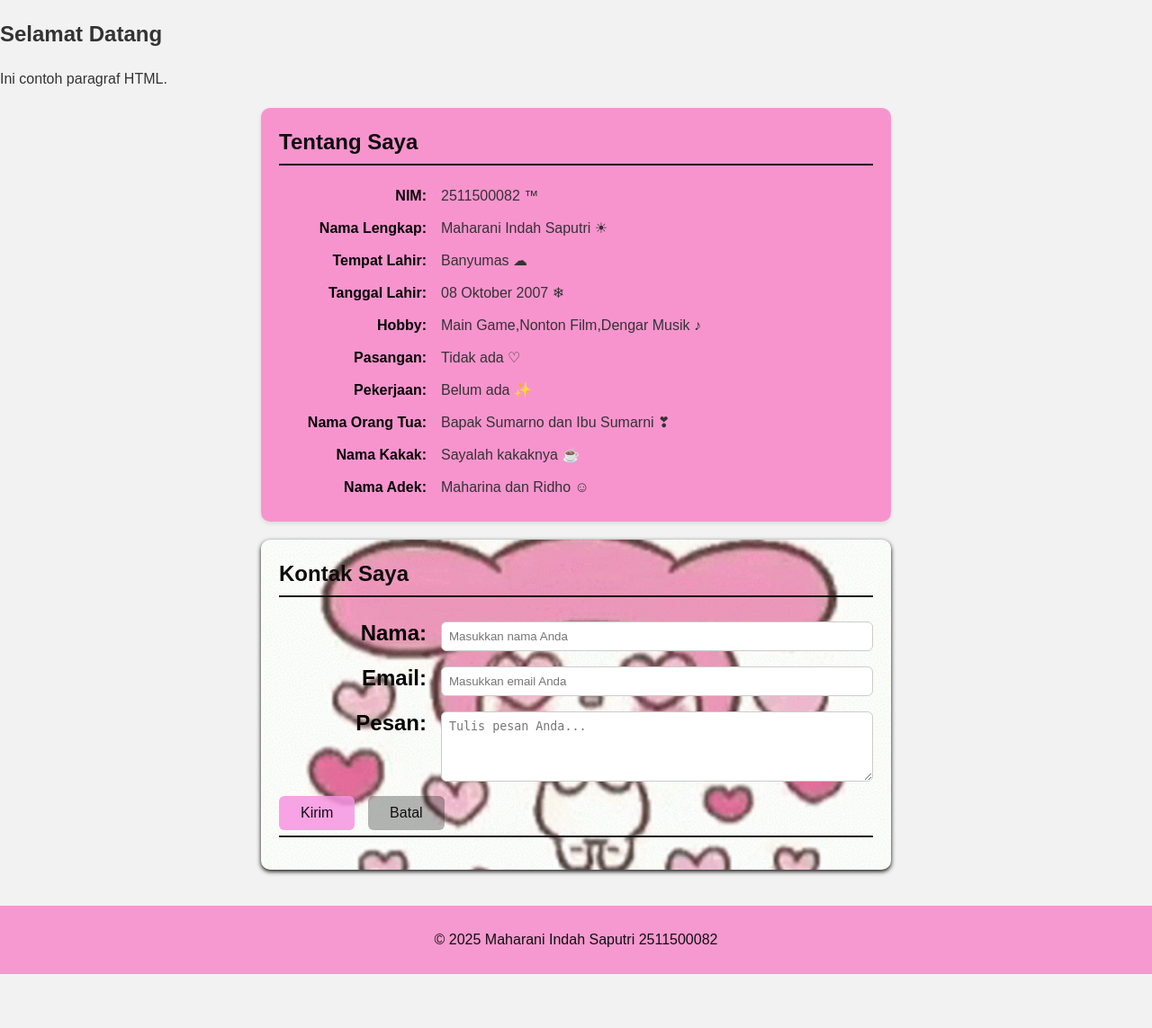
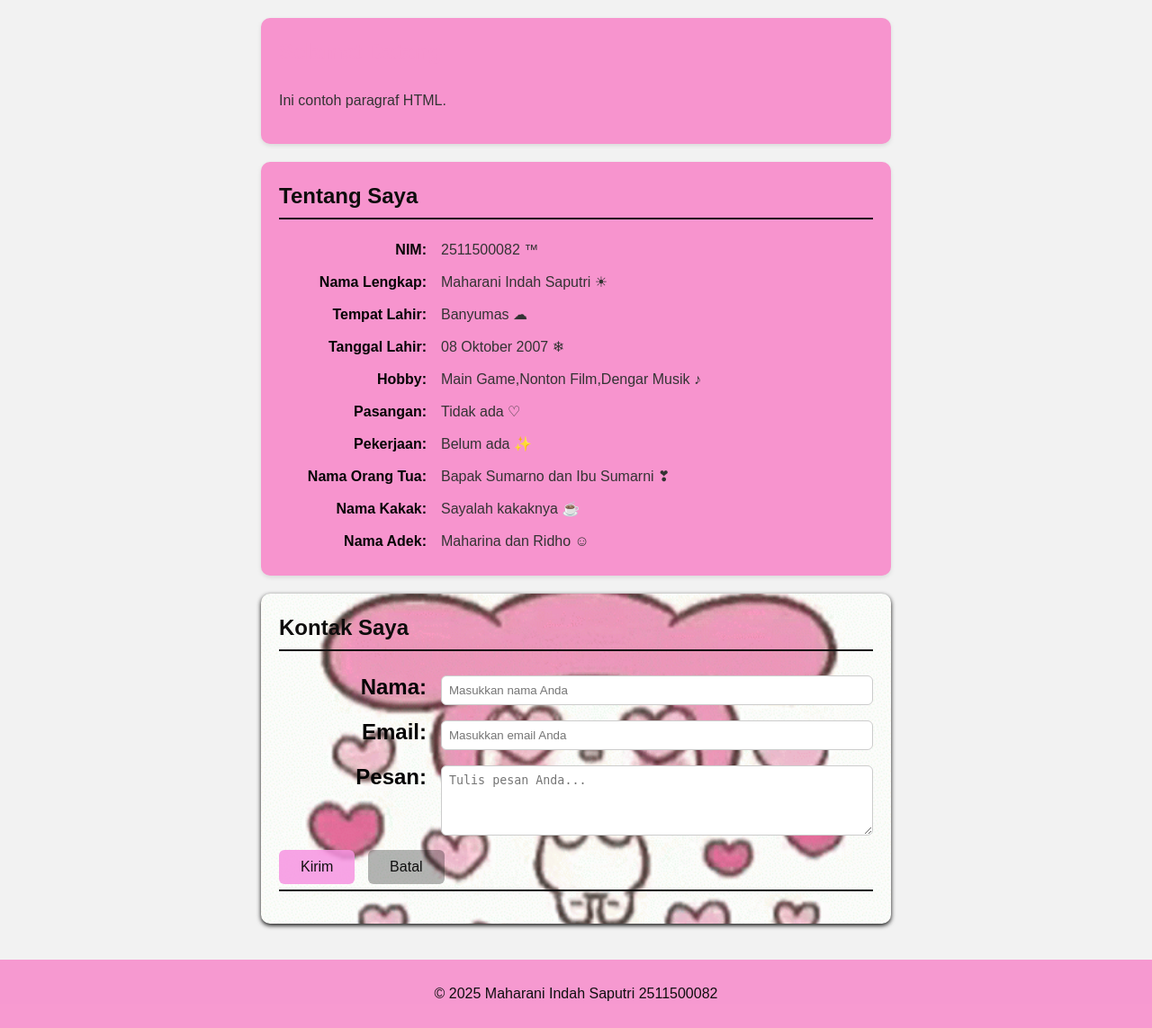
Before and after one commit to 2511500082-source/2511500082-PWD-GB1J-2526O, a PHP site: page /pertemuan-04/index.html in a window 1280 px wide. Shown: the part 155-1298 px from the top of the page at 90% size. Before the commit the page ends 1238 px from the top, so only its background shows below. Run offline with PHP 8.4, Linux system fonts and the light colour scheme.

Commit message:
styling section#home

```diff
--- a/pertemuan-04/style.css
+++ b/pertemuan-04/style.css
@@ -31,6 +31,7 @@ header li a {
     padding: 6px 12px;
 }
 
+#home,
 #about,
 #contact {
     background-color: #f794ce;
@@ -40,3 +41,17 @@ header li a {
     margin: 20px auto;
     box-shadow: 0 2px 5px rgba(0, 0, 0, 0.1);
 }
+
+#home h2,
+#about h2,
+#contact h2 {
+    color: #f794ce;
+    border-bottom: 2px solid #f794ce;
+    padding-bottom: 6px;
+    margin-top: 0;
+    margin-bottom: 16px;
+}
+
+#home p {
+    text-align: justify;
+}
```
